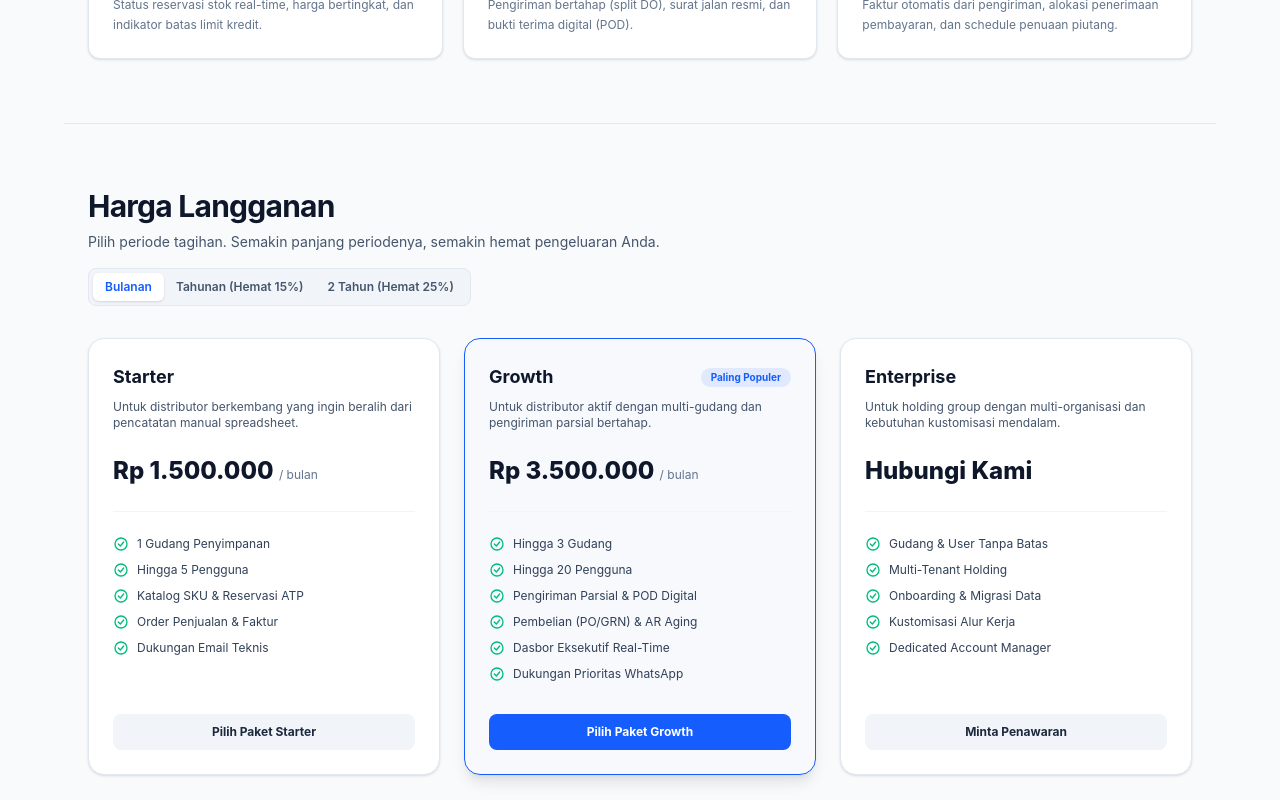
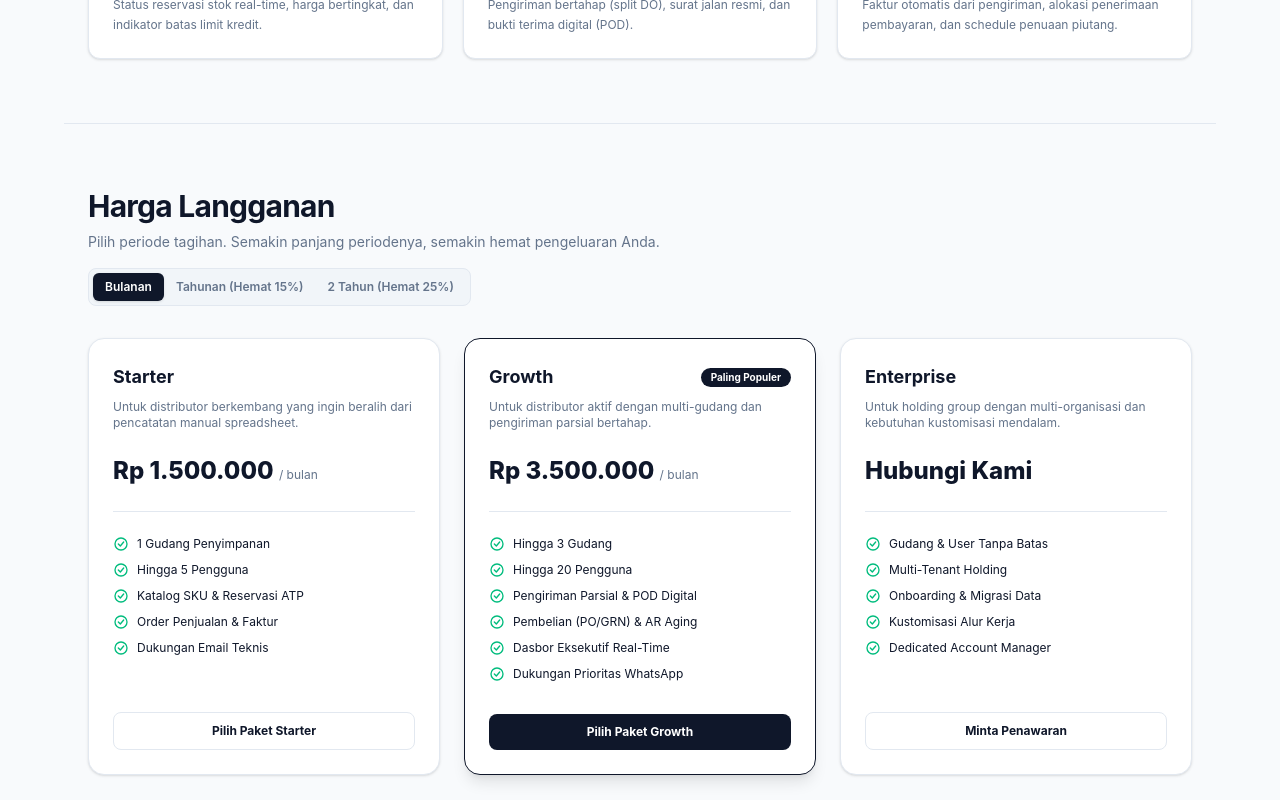
Before and after one commit to afrizadwi21/DistribuCore, a Next.js app in the folder apps/web/: page / in a window 1280 px wide. Shown: the part 2800-3600 px from the top of the page. Built offline with nearby package versions, Linux system fonts and the light colour scheme.

Commit message:
style(web): align PricingSection colors with design theme tokens

```diff
--- a/apps/web/src/components/landing/PricingSection.tsx
+++ b/apps/web/src/components/landing/PricingSection.tsx
@@ -39,14 +39,14 @@ export function PricingSection() {
   };
 
   return (
-    <section id="harga" className="mx-auto max-w-6xl px-6 py-16 border-t border-slate-200 dark:border-slate-800">
+    <section id="harga" className="mx-auto max-w-6xl px-6 py-16 border-t border-[var(--bd)]">
       <div className="max-w-xl mb-8">
-        <h2 className="text-2xl sm:text-3xl font-bold tracking-tight text-slate-900 dark:text-white">Harga Langganan</h2>
-        <p className="mt-2 text-sm text-slate-600 dark:text-slate-400">Pilih periode tagihan. Semakin panjang periodenya, semakin hemat pengeluaran Anda.</p>
-        <div className="mt-4 inline-flex rounded-lg border border-slate-200 dark:border-slate-800 bg-slate-100 dark:bg-slate-900 p-1">
-          <button onClick={() => setPeriod("m")} className={`px-3 py-1.5 rounded-md text-xs font-semibold ${period === "m" ? "bg-white dark:bg-slate-800 text-blue-600 shadow" : "text-slate-600 dark:text-slate-400"}`}>Bulanan</button>
-          <button onClick={() => setPeriod("y")} className={`px-3 py-1.5 rounded-md text-xs font-semibold ${period === "y" ? "bg-white dark:bg-slate-800 text-blue-600 shadow" : "text-slate-600 dark:text-slate-400"}`}>Tahunan (Hemat 15%)</button>
-          <button onClick={() => setPeriod("y2")} className={`px-3 py-1.5 rounded-md text-xs font-semibold ${period === "y2" ? "bg-white dark:bg-slate-800 text-blue-600 shadow" : "text-slate-600 dark:text-slate-400"}`}>2 Tahun (Hemat 25%)</button>
+        <h2 className="text-2xl sm:text-3xl font-bold tracking-tight text-[var(--tx)]">Harga Langganan</h2>
+        <p className="mt-2 text-sm text-[var(--mu)]">Pilih periode tagihan. Semakin panjang periodenya, semakin hemat pengeluaran Anda.</p>
+        <div className="mt-4 inline-flex rounded-lg border border-[var(--bd)] bg-[var(--soft)] p-1">
+          <button onClick={() => setPeriod("m")} className={`px-3 py-1.5 rounded-md text-xs font-semibold ${period === "m" ? "bg-[var(--bl)] text-[var(--act)] shadow" : "text-[var(--mu)]"}`}>Bulanan</button>
+          <button onClick={() => setPeriod("y")} className={`px-3 py-1.5 rounded-md text-xs font-semibold ${period === "y" ? "bg-[var(--bl)] text-[var(--act)] shadow" : "text-[var(--mu)]"}`}>Tahunan (Hemat 15%)</button>
+          <button onClick={() => setPeriod("y2")} className={`px-3 py-1.5 rounded-md text-xs font-semibold ${period === "y2" ? "bg-[var(--bl)] text-[var(--act)] shadow" : "text-[var(--mu)]"}`}>2 Tahun (Hemat 25%)</button>
         </div>
       </div>
 
@@ -54,29 +54,29 @@ export function PricingSection() {
         {tiers.map((t, idx) => {
           const finalPrice = Math.round(t.basePrice * (1 - discount));
           return (
-            <div key={idx} className={`rounded-2xl border p-6 flex flex-col justify-between ${t.popular ? "border-blue-600 bg-blue-50/20 dark:bg-blue-950/20 shadow-lg" : "border-slate-200 dark:border-slate-800 bg-white dark:bg-slate-900/60 shadow-sm"}`}>
+            <div key={idx} className={`rounded-2xl border p-6 flex flex-col justify-between ${t.popular ? "border-[var(--bl)] bg-[var(--card)] shadow-lg" : "border-[var(--bd)] bg-[var(--card)] shadow-sm"}`}>
               <div>
                 <div className="flex items-center justify-between">
-                  <h3 className="text-lg font-bold text-slate-900 dark:text-white">{t.name}</h3>
-                  {t.popular && <span className="rounded-full bg-blue-600/10 px-2.5 py-0.5 text-[10px] font-bold text-blue-600 dark:text-blue-400">Paling Populer</span>}
+                  <h3 className="text-lg font-bold text-[var(--tx)]">{t.name}</h3>
+                  {t.popular && <span className="rounded-full bg-[var(--bl)] text-[var(--act)] px-2.5 py-0.5 text-[10px] font-bold">Paling Populer</span>}
                 </div>
-                <p className="mt-2 text-xs text-slate-600 dark:text-slate-400 min-h-10">{t.desc}</p>
+                <p className="mt-2 text-xs text-[var(--mu)] min-h-10">{t.desc}</p>
                 <div className="mt-4">
                   {t.basePrice > 0 ? (
-                    <div className="text-2xl font-extrabold text-slate-900 dark:text-white">Rp {finalPrice.toLocaleString("id-ID")} <span className="text-xs font-normal text-slate-500">/ bulan</span></div>
+                    <div className="text-2xl font-extrabold text-[var(--tx)]">Rp {finalPrice.toLocaleString("id-ID")} <span className="text-xs font-normal text-[var(--mu)]">/ bulan</span></div>
                   ) : (
-                    <div className="text-2xl font-extrabold text-slate-900 dark:text-white">Hubungi Kami</div>
+                    <div className="text-2xl font-extrabold text-[var(--tx)]">Hubungi Kami</div>
                   )}
                 </div>
-                <div className="mt-6 space-y-2.5 border-t border-slate-100 dark:border-slate-800 pt-6">
+                <div className="mt-6 space-y-2.5 border-t border-[var(--bd)] pt-6">
                   {t.features.map((f, fi) => (
-                    <div key={fi} className="flex items-center gap-2 text-xs text-slate-700 dark:text-slate-300">
+                    <div key={fi} className="flex items-center gap-2 text-xs text-[var(--tx)]">
                       <CheckIcon className="w-4 h-4 text-emerald-500 flex-shrink-0" /> {f}
                     </div>
                   ))}
                 </div>
               </div>
-              <a href={waLink(t.name)} target="_blank" rel="noopener noreferrer" className={`mt-8 block w-full rounded-lg py-2.5 text-center text-xs font-bold transition-colors ${t.popular ? "bg-blue-600 text-white hover:bg-blue-700" : "bg-slate-100 text-slate-800 hover:bg-slate-200 dark:bg-slate-800 dark:text-white dark:hover:bg-slate-700"}`}>
+              <a href={waLink(t.name)} target="_blank" rel="noopener noreferrer" className={`mt-8 block w-full rounded-lg py-2.5 text-center text-xs font-bold transition-all ${t.popular ? "bg-[var(--bl)] text-[var(--act)] hover:opacity-90" : "border border-[var(--bd)] bg-[var(--card)] text-[var(--tx)] hover:bg-[var(--soft)]"}`}>
                 {t.basePrice > 0 ? `Pilih Paket ${t.name}` : "Minta Penawaran"}
               </a>
             </div>
```
